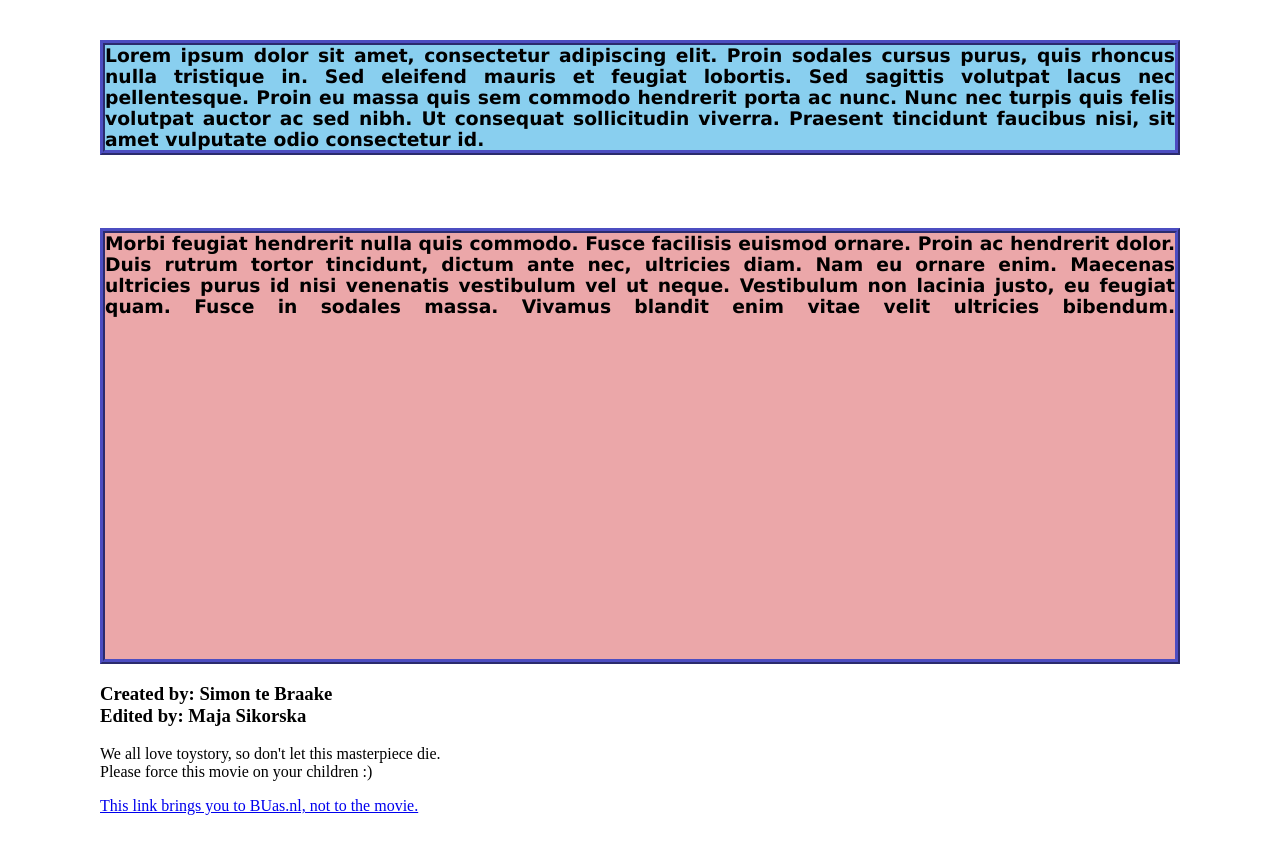
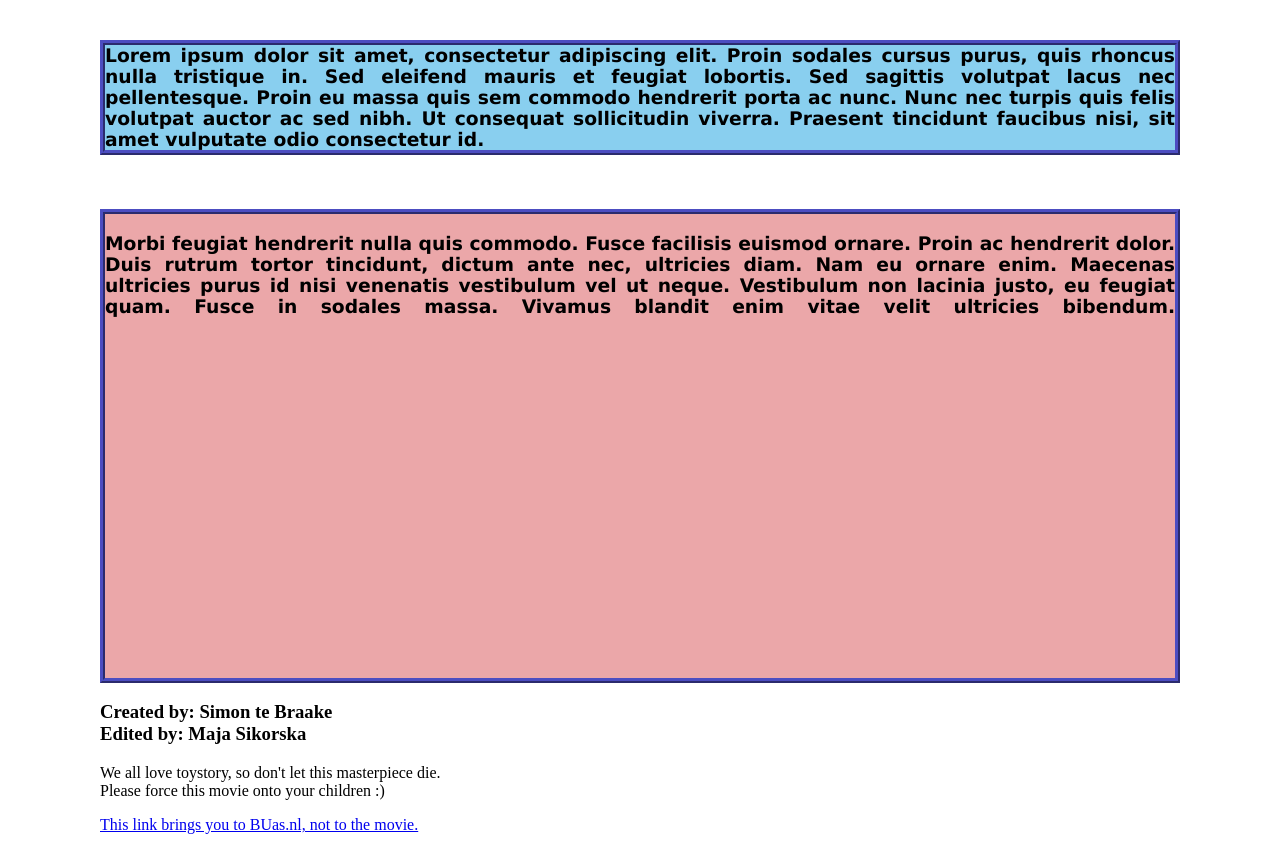
Before and after one commit to SimonteBraake/prj1-repository, a plain HTML site: page index.html in a window 1280 px wide. Shown: the part 81-923 px from the top of the page. Drawn offline with Linux system fonts and the light colour scheme.

Commit message:
Moved "id=" to the <div>

```diff
--- a/index.html
+++ b/index.html
@@ -12,14 +12,14 @@
 		<br>
 		<h3 id="my-id">Lorem ipsum dolor sit amet, consectetur adipiscing elit. Proin sodales cursus purus, quis rhoncus nulla tristique in. Sed eleifend mauris et feugiat lobortis. Sed sagittis volutpat lacus nec pellentesque. Proin eu massa quis sem commodo hendrerit porta ac nunc. Nunc nec turpis quis felis volutpat auctor ac sed nibh. Ut consequat sollicitudin viverra. Praesent tincidunt faucibus nisi, sit amet vulputate odio consectetur id.</h3><br><br>
 
-	<div><h3 id="my-id2">Morbi feugiat hendrerit nulla quis commodo. Fusce facilisis euismod ornare. Proin ac hendrerit dolor. Duis rutrum tortor tincidunt, dictum ante nec, ultricies diam. Nam eu ornare enim. Maecenas ultricies purus id nisi venenatis vestibulum vel ut neque. Vestibulum non lacinia justo, eu feugiat quam. Fusce in sodales massa. Vivamus blandit enim vitae velit ultricies bibendum.
+	<div id="my-id2"><h3>Morbi feugiat hendrerit nulla quis commodo. Fusce facilisis euismod ornare. Proin ac hendrerit dolor. Duis rutrum tortor tincidunt, dictum ante nec, ultricies diam. Nam eu ornare enim. Maecenas ultricies purus id nisi venenatis vestibulum vel ut neque. Vestibulum non lacinia justo, eu feugiat quam. Fusce in sodales massa. Vivamus blandit enim vitae velit ultricies bibendum.
 	<marquee><img src="images/toystory.jpg" alt="Best Poster Ever" width="216" height="334"> </marquee>
 	</h3></div>
 
 
 	<h3>Created by: Simon te Braake <br>Edited by: Maja Sikorska </h3>
 
-		<p>We all love toystory, so don't let this masterpiece die. <br> Please force this movie on your children :)</p>
+		<p>We all love toystory, so don't let this masterpiece die. <br> Please force this movie onto your children :)</p>
 		<a href="https://www.buas.nl/">This link brings  you to BUas.nl, not to the movie.</a>
 	</body>
 </html>
```
